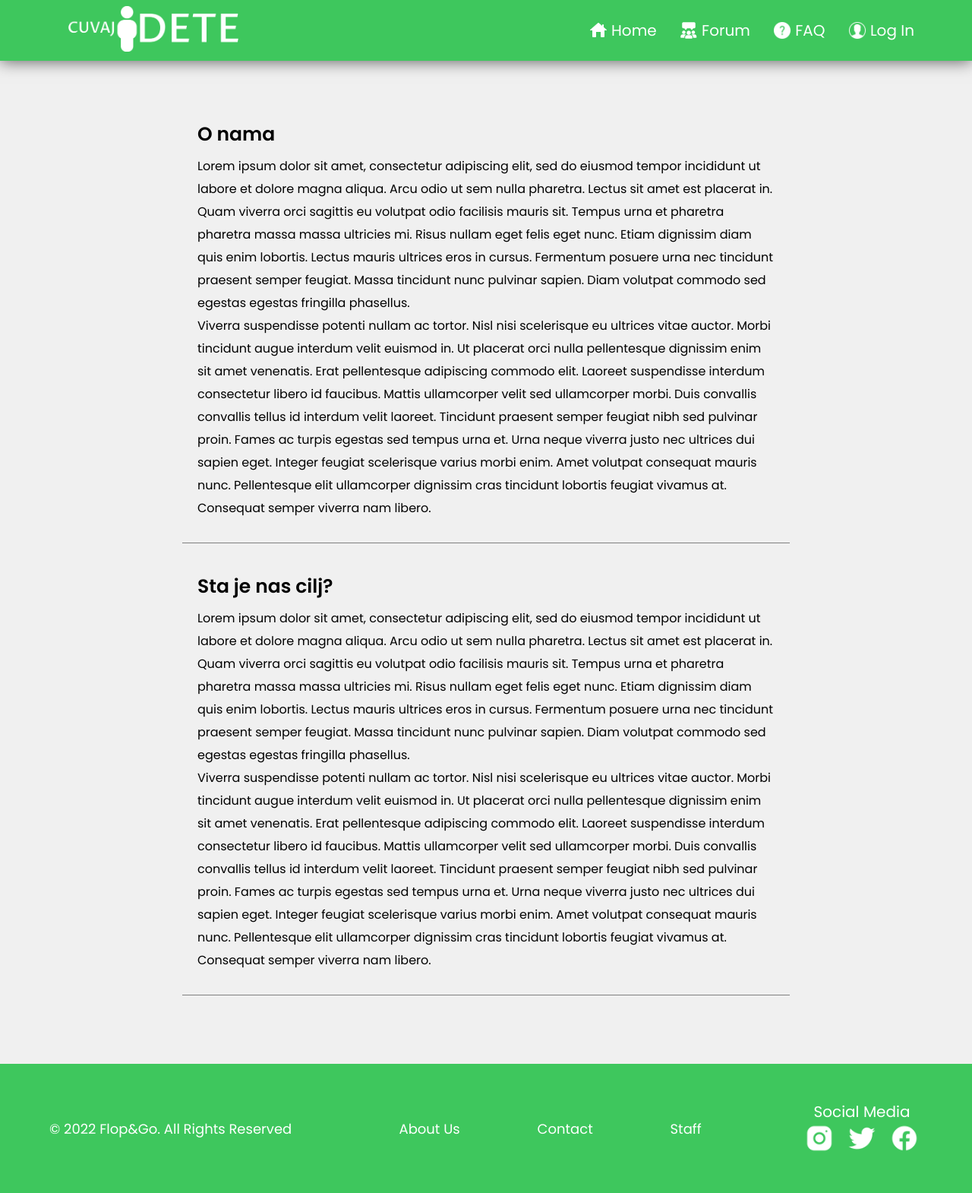
After one commit to lukavilic/Cuvaj-dete, a PHP site: page /aboutus.html in a window 1280 px wide. The commit adds this page. Shown: the whole page at 76% size. Run offline with PHP 8.4, Linux system fonts and the light colour scheme.

Commit message:
Add files via upload

```diff
--- /dev/null
+++ b/aboutus.html
@@ -0,0 +1,144 @@
+<!DOCTYPE html>
+<html>
+  <head>
+    <title>About Us</title>
+    <link rel="stylesheet" href="styles/general.css" />
+    <link rel="stylesheet" href="styles/header.css" />
+    <link rel="stylesheet" href="styles/content.css" />
+    <link rel="stylesheet" href="styles/footer.css" />
+
+    <link rel="preconnect" href="https://fonts.googleapis.com" />
+    <link rel="preconnect" href="https://fonts.gstatic.com" crossorigin />
+    <link
+      href="https://fonts.googleapis.com/css2?family=Poppins:wght@400;500;600;700&display=swap"
+      rel="stylesheet"
+    />
+  </head>
+  <body>
+    <div class="header">
+      <div class="logo-image-container">
+        <img class="logo-image" src="header-icons/logo.png" />
+      </div>
+      <div class="navigation-tabs">
+        <a href="homepage.html"
+          ><div class="home-tab">
+            <img class="home-tab-icon" src="header-icons/home-icon.png" />
+            <p>Home</p>
+          </div></a
+        >
+        <a href="forum.php"
+          ><div class="forum-tab">
+            <img class="forum-tab-icon" src="header-icons/forum-icon.png" />
+            <p>Forum</p>
+          </div></a
+        >
+        <a href="faqpage.html"
+          ><div class="faq-tab">
+            <img class="faq-tab-icon" src="header-icons/faq-icon.png" />
+            <p>FAQ</p>
+          </div></a
+        >
+        <a href="login.html"
+          ><div class="login-tab">
+            <img class="login-tab-icon" src="header-icons/login-icon.png" />
+            <p>Log In</p>
+          </div></a
+        >
+      </div>
+    </div>
+
+    <div class="page-content">
+      <div></div>
+      <div class="info-box">
+        <div class="info-box-section">
+          <p class="info-title">O nama</p>
+          <p class="info-text">
+            Lorem ipsum dolor sit amet, consectetur adipiscing elit, sed do
+            eiusmod tempor incididunt ut labore et dolore magna aliqua. Arcu
+            odio ut sem nulla pharetra. Lectus sit amet est placerat in. Quam
+            viverra orci sagittis eu volutpat odio facilisis mauris sit. Tempus
+            urna et pharetra pharetra massa massa ultricies mi. Risus nullam
+            eget felis eget nunc. Etiam dignissim diam quis enim lobortis.
+            Lectus mauris ultrices eros in cursus. Fermentum posuere urna nec
+            tincidunt praesent semper feugiat. Massa tincidunt nunc pulvinar
+            sapien. Diam volutpat commodo sed egestas egestas fringilla
+            phasellus.<br />
+            Viverra suspendisse potenti nullam ac tortor. Nisl nisi scelerisque
+            eu ultrices vitae auctor. Morbi tincidunt augue interdum velit
+            euismod in. Ut placerat orci nulla pellentesque dignissim enim sit
+            amet venenatis. Erat pellentesque adipiscing commodo elit. Laoreet
+            suspendisse interdum consectetur libero id faucibus. Mattis
+            ullamcorper velit sed ullamcorper morbi. Duis convallis convallis
+            tellus id interdum velit laoreet. Tincidunt praesent semper feugiat
+            nibh sed pulvinar proin. Fames ac turpis egestas sed tempus urna et.
+            Urna neque viverra justo nec ultrices dui sapien eget. Integer
+            feugiat scelerisque varius morbi enim. Amet volutpat consequat
+            mauris nunc. Pellentesque elit ullamcorper dignissim cras tincidunt
+            lobortis feugiat vivamus at. Consequat semper viverra nam libero.
+          </p>
+        </div>
+        <div class="info-box-section">
+          <p class="info-title">Sta je nas cilj?</p>
+          <p class="info-text">
+            Lorem ipsum dolor sit amet, consectetur adipiscing elit, sed do
+            eiusmod tempor incididunt ut labore et dolore magna aliqua. Arcu
+            odio ut sem nulla pharetra. Lectus sit amet est placerat in. Quam
+            viverra orci sagittis eu volutpat odio facilisis mauris sit. Tempus
+            urna et pharetra pharetra massa massa ultricies mi. Risus nullam
+            eget felis eget nunc. Etiam dignissim diam quis enim lobortis.
+            Lectus mauris ultrices eros in cursus. Fermentum posuere urna nec
+            tincidunt praesent semper feugiat. Massa tincidunt nunc pulvinar
+            sapien. Diam volutpat commodo sed egestas egestas fringilla
+            phasellus.<br />
+            Viverra suspendisse potenti nullam ac tortor. Nisl nisi scelerisque
+            eu ultrices vitae auctor. Morbi tincidunt augue interdum velit
+            euismod in. Ut placerat orci nulla pellentesque dignissim enim sit
+            amet venenatis. Erat pellentesque adipiscing commodo elit. Laoreet
+            suspendisse interdum consectetur libero id faucibus. Mattis
+            ullamcorper velit sed ullamcorper morbi. Duis convallis convallis
+            tellus id interdum velit laoreet. Tincidunt praesent semper feugiat
+            nibh sed pulvinar proin. Fames ac turpis egestas sed tempus urna et.
+            Urna neque viverra justo nec ultrices dui sapien eget. Integer
+            feugiat scelerisque varius morbi enim. Amet volutpat consequat
+            mauris nunc. Pellentesque elit ullamcorper dignissim cras tincidunt
+            lobortis feugiat vivamus at. Consequat semper viverra nam libero.
+          </p>
+        </div>
+      </div>
+      <div></div>
+    </div>
+
+    <div class="footer">
+      <div class="copyright-protection">
+        <p class="copyright-protection-text">
+          &#169; 2022 Flop&Go. All Rights Reserved
+        </p>
+      </div>
+      <div class="about-us">
+        <a href="aboutus.html"><p>About Us</p></a>
+        <a href="contact.html"><p>Contact</p></a>
+        <a href="staff.html"><p>Staff</p></a>
+      </div>
+      <div class="social-media">
+        <p class="social-media-text">Social Media</p>
+        <div class="social-media-icons">
+          <a href="https://www.instagram.com/" target="blank"
+            ><img
+              class="social-media-icon-image"
+              src="footer-icons/instagram.png"
+          /></a>
+          <a href="https://www.twitter.com/" target="blank"
+            ><img
+              class="social-media-icon-image"
+              src="footer-icons/twitter.png"
+          /></a>
+          <a href="https://www.facebook.com/" target="blank"
+            ><img
+              class="social-media-icon-image"
+              src="footer-icons/facebook.png"
+          /></a>
+        </div>
+      </div>
+    </div>
+  </body>
+</html>
--- a/styles/content.css
+++ b/styles/content.css
@@ -9,7 +9,6 @@
   justify-content: center;
   padding: 30px;
   width: 800px;
-  margin-bottom: 200px;
   min-width: 400px;
 }
 .info-title {
--- a/styles/footer.css
+++ b/styles/footer.css
@@ -7,8 +7,9 @@
   padding-left: 65px;
   padding-right: 65px;
   height: 150px;
+  min-height: 100px;
   position: absolute;
-  bottom: 0px;
+  bottom: 0;
   left: 0;
   right: 0;
   padding-top: 10px;
--- a/styles/general.css
+++ b/styles/general.css
@@ -4,14 +4,16 @@ p {
 }
 body {
   display: flex;
-  min-height: 100vh;
+  min-height: 80vh;
   position: relative;
   flex-direction: column;
+  justify-content: space-between;
   margin: 0;
   padding-top: 120px;
+  padding-bottom: 200px;
   background-color: rgb(240, 240, 240);
 }
 a {
-  color: inherit; /* blue colors for links too */
-  text-decoration: inherit; /* no underline */
+  color: inherit;
+  text-decoration: inherit;
 }
--- a/styles/header.css
+++ b/styles/header.css
@@ -10,6 +10,7 @@
   justify-content: space-between;
   align-items: center;
   box-shadow: 0 1px 20px rgba(0, 0, 0, 0.6);
+  z-index: 100;
 }
 
 .logo-image-container {
```
Also changed, not shown: other parts of styles/content.css (+24 -2 lines), faqpage.html (+48 -1 lines), staff.html (+20 -4 lines), header-icons/staff-icon.png (added).
